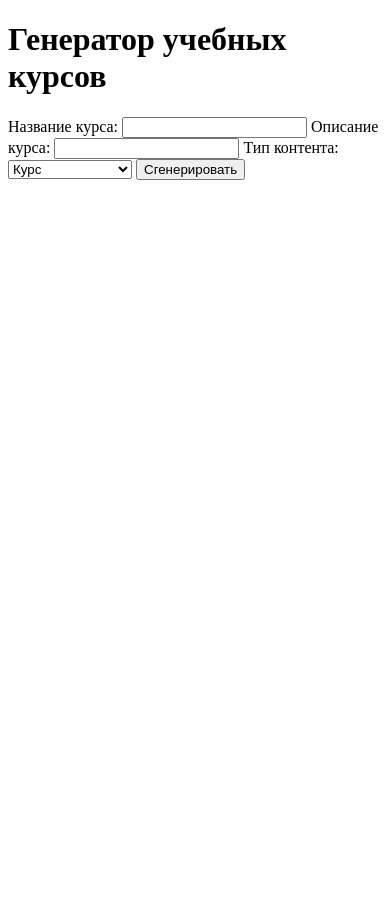
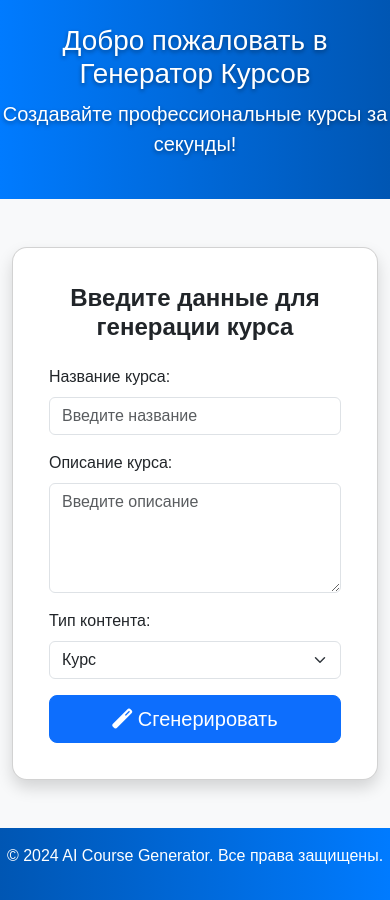
Before and after one commit to Allexndr/AICourse, a Flask app: page / in a window 390 px wide. Before the commit the page ends 180 px from the top, so only its background shows below. Run offline with Flask 3, Linux system fonts and the light colour scheme.

Commit message:
Added new features and improvements to the web app:
1. Integrated Unsplash API for dynamic topic-based image loading.
2. Added YouTube API integration to display relevant videos for the course topic.
3. Implemented Bing API for dynamically fetching useful links related to the topic.
4. Redesigned the interface using Bootstrap for a modern and responsive design.
5. Updated `index.html` and `result.html` with multimedia content (images, videos, and links) and improved overall styling.
6. Enhanced the app's functionality to provide a richer, more dynamic user experience.

The app is now more interactive and visually appealing, ready for further testing and enhancements.

```diff
--- a/app.py
+++ b/app.py
@@ -1,32 +1,74 @@
-from flask import Flask, render_template, request
+from flask import Flask, render_template, request, redirect, url_for, flash, session
 import google.generativeai as genai
 import os
+import requests
 from markupsafe import Markup
 
-# Установка API ключа для Google Gemini
+# Настройка API ключей
 os.environ["GOOGLE_API_KEY"] = "AIzaSyCrxXOE4h3nfOHGatKQYCxVH089hwmlDZo"
 genai.configure(api_key=os.getenv("GOOGLE_API_KEY"))
 
-app = Flask(__name__)
+app = Flask(__name__, static_folder="static", template_folder="templates")
+app.secret_key = 'supersecretkey'
+
+# Функция для форматирования текста курса
 def format_course_content(raw_content):
-    # Очистка ненужных символов
     formatted_content = raw_content.replace("**", "").replace("*", "")
-
-    # Преобразование специальных ключевых слов в HTML-теги
     formatted_content = formatted_content.replace("##", "<h3>").replace(":", "</h3>")
     formatted_content = formatted_content.replace("*", "<li>").replace(".", "</li>")
-
-    # Обернем в теги, чтобы было красиво и удобно читать
     formatted_content = f"<div class='course-content'>{formatted_content}</div>"
-
     return Markup(formatted_content)
 
-# Функция для генерации курса
+# Функция для получения изображений с Unsplash
+def get_image_for_topic(topic):
+    try:
+        response = requests.get(
+            "https://api.unsplash.com/photos/random",
+            params={"query": topic, "client_id": "YOUR_UNSPLASH_API_KEY"}
+        )
+        data = response.json()
+        return data['urls']['regular']
+    except Exception as e:
+        return "/static/images/default.jpg"
+
+# Функция для получения видео с YouTube
+def get_videos_for_topic(topic):
+    try:
+        api_key = "YOUR_YOUTUBE_API_KEY"
+        url = f"https://www.googleapis.com/youtube/v3/search?part=snippet&q={topic}&type=video&key={api_key}&maxResults=3"
+        response = requests.get(url)
+        data = response.json()
+        videos = [
+            {
+                "title": item["snippet"]["title"],
+                "url": f"https://www.youtube.com/watch?v={item['id']['videoId']}"
+            }
+            for item in data.get("items", [])
+        ]
+        return videos
+    except Exception as e:
+        return []
+
+# Функция для получения полезных ссылок
+def get_links_for_topic(topic):
+    try:
+        headers = {"Ocp-Apim-Subscription-Key": "YOUR_BING_API_KEY"}
+        params = {"q": topic, "count": 5}
+        response = requests.get("https://api.bing.microsoft.com/v7.0/search", headers=headers, params=params)
+        data = response.json()
+        links = [
+            {"title": item["name"], "url": item["url"]}
+            for item in data.get("webPages", {}).get("value", [])
+        ]
+        return links
+    except Exception as e:
+        return []
+
+# Генерация курса
 def generate_course_content(course_description):
     try:
         model = genai.GenerativeModel('gemini-1.5-flash')
         response = model.generate_content(course_description)
-
         if response.candidates:
             return response.candidates[0].content.parts[0].text
         else:
@@ -34,23 +76,17 @@ def generate_course_content(course_description):
     except Exception as e:
         return f"Ошибка: Не удалось подключиться к сервису. Детали: {str(e)}"
 
-# Проверка на ключевые слова, связанные с курсом
-def is_course_related(text):
-    keywords = ["курс", "учебный", "лекция", "обучение", "тема"]
-    return any(keyword in text.lower() for keyword in keywords)
-
 @app.route('/')
 def index():
     return render_template('index.html')
 
-# Маршрут для генерации контента
 @app.route('/generate-course', methods=['POST'])
 def generate_course():
-    course_title = request.form['course_title']  # Получаем название курса
+    course_title = request.form['course_title']
     course_description = request.form['course_description']
     content_type = request.form.get('contentType', 'course')
 
-    if content_type == "course" and not is_course_related(course_description):
+    if content_type == "course":
         course_description = f"Создай учебный курс по теме: {course_description}"
     elif content_type == "lecture":
         course_description = f"Создай лекцию по теме: {course_description}"
@@ -59,9 +95,21 @@ def generate_course():
 
     # Генерация курса
     raw_content = generate_course_content(course_description)
-    # Форматирование
     course_content = format_course_content(raw_content)
-    return render_template("result.html", course_title=course_title, course_content=course_content)
+
+    # Динамическое наполнение
+    course_image = get_image_for_topic(course_description)
+    course_videos = get_videos_for_topic(course_description)
+    course_links = get_links_for_topic(course_description)
+
+    return render_template(
+        "result.html",
+        course_title=course_title,
+        course_content=course_content,
+        course_image=course_image,
+        course_videos=course_videos,
+        course_links=course_links
+    )
 
 if __name__ == '__main__':
     app.run(debug=True)
--- a/static/css/style.css
+++ b/static/css/style.css
@@ -1,32 +1,28 @@
-.course-content {
-    font-family: Arial, sans-serif;
-    line-height: 1.6;
-    color: #333;
+body {
+    font-family: 'Arial', sans-serif;
+    background-color: #f8f9fa;
+    margin: 0;
+    padding: 0;
 }
 
-.course-content h2 {
-    color: #007bff;
-    font-size: 24px;
-    margin-bottom: 15px;
+header {
+    background: linear-gradient(90deg, #007bff, #0056b3);
+    color: white;
+    text-shadow: 0 2px 4px rgba(0, 0, 0, 0.4);
 }
 
-.course-content h3 {
-    color: #0056b3;
-    font-size: 20px;
-    margin-top: 20px;
+.card {
+    border-radius: 15px;
+    padding: 20px;
+    background: #ffffff;
 }
 
-.course-content h4 {
-    color: #333;
-    font-size: 18px;
-    margin-top: 15px;
+.card-title {
+    font-size: 24px;
+    font-weight: bold;
 }
 
-.course-content ul {
-    list-style-type: disc;
-    margin-left: 20px;
+footer {
+    background: linear-gradient(90deg, #0056b3, #007bff);
+    color: white;
 }
-
-.course-content li {
-    margin-bottom: 10px;
-}
--- a/templates/index.html
+++ b/templates/index.html
@@ -2,40 +2,55 @@
 <html lang="en">
 <head>
     <meta charset="UTF-8">
-    <title>Course Generator</title>
+    <title>AI Course Generator</title>
+    <link rel="stylesheet" href="https://cdnjs.cloudflare.com/ajax/libs/font-awesome/6.0.0/css/all.min.css">
+    <link href="https://cdn.jsdelivr.net/npm/bootstrap@5.3.0/dist/css/bootstrap.min.css" rel="stylesheet">
+    <link rel="stylesheet" href="{{ url_for('static', filename='css/style.css') }}">
 </head>
 <body>
-<h1>Генератор учебных курсов</h1>
+<header class="bg-primary text-white text-center py-4">
+    <h1>Добро пожаловать в Генератор Курсов</h1>
+    <p class="lead">Создавайте профессиональные курсы за секунды!</p>
+</header>
 
-<!-- Форма для ввода данных -->
-<form action="/generate-course" method="POST">
-    <!-- Поле для названия курса -->
-    <label for="course_title">Название курса:</label>
-    <input type="text" id="course_title" name="course_title" required>
+<div class="container mt-5">
+    <div class="row">
+        <div class="col-md-8 mx-auto">
+            <div class="card shadow">
+                <div class="card-body">
+                    <h3 class="card-title text-center">Введите данные для генерации курса</h3>
+                    <form action="/generate-course" method="POST" class="mt-4">
+                        <div class="mb-3">
+                            <label for="course_title" class="form-label">Название курса:</label>
+                            <input type="text" id="course_title" name="course_title" class="form-control" placeholder="Введите название" required>
+                        </div>
+                        <div class="mb-3">
+                            <label for="course_description" class="form-label">Описание курса:</label>
+                            <textarea id="course_description" name="course_description" class="form-control" rows="4" placeholder="Введите описание" required></textarea>
+                        </div>
+                        <div class="mb-3">
+                            <label for="contentType" class="form-label">Тип контента:</label>
+                            <select id="contentType" name="contentType" class="form-select">
+                                <option value="course">Курс</option>
+                                <option value="lecture">Лекция</option>
+                                <option value="answer">Ответ на вопрос</option>
+                            </select>
+                        </div>
+                        <div class="d-grid">
+                            <button type="submit" class="btn btn-primary btn-lg">
+                                <i class="fas fa-magic"></i> Сгенерировать
+                            </button>
+                        </div>
+                    </form>
+                </div>
+            </div>
+        </div>
+    </div>
+</div>
 
-    <!-- Поле для описания курса -->
-    <label for="course_description">Описание курса:</label>
-    <input type="text" id="course_description" name="course_description" required>
-
-    <!-- Выпадающий список для выбора типа контента -->
-    <label for="contentType">Тип контента:</label>
-    <select id="contentType" name="contentType">
-        <option value="course">Курс</option>
-        <option value="lecture">Лекция</option>
-        <option value="answer">Ответ на вопрос</option>
-    </select>
-
-    <!-- Кнопка для отправки формы -->
-    <button type="submit">Сгенерировать</button>
-</form>
-
-<div id="loading" style="display: none;">Загрузка...</div>
-
-<script>
-    document.querySelector("form").onsubmit = function() {
-        document.getElementById("loading").style.display = "block";
-        document.querySelector("form").style.display = "none";
-    };
-</script>
+<footer class="bg-primary text-white text-center py-3 mt-5">
+    <p>&copy; 2024 AI Course Generator. Все права защищены.</p>
+</footer>
+<script src="https://cdn.jsdelivr.net/npm/bootstrap@5.3.0/dist/js/bootstrap.bundle.min.js"></script>
 </body>
 </html>
```
Also changed, not shown: templates/about.html (added, +17 -0 lines), templates/contact.html (added, +26 -0 lines), templates/result.html (+51 -5 lines), test.html (added, +68 -0 lines).
